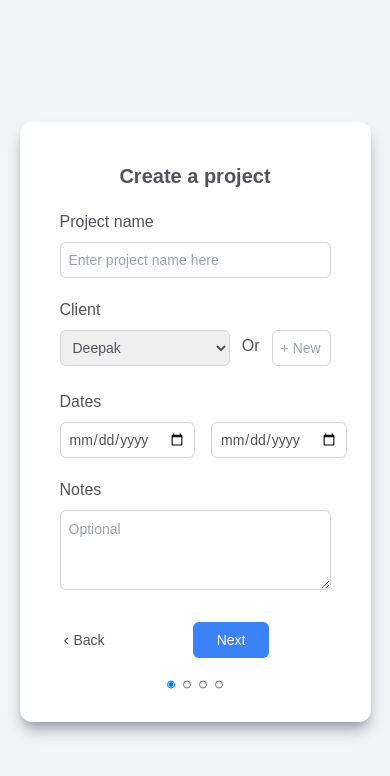
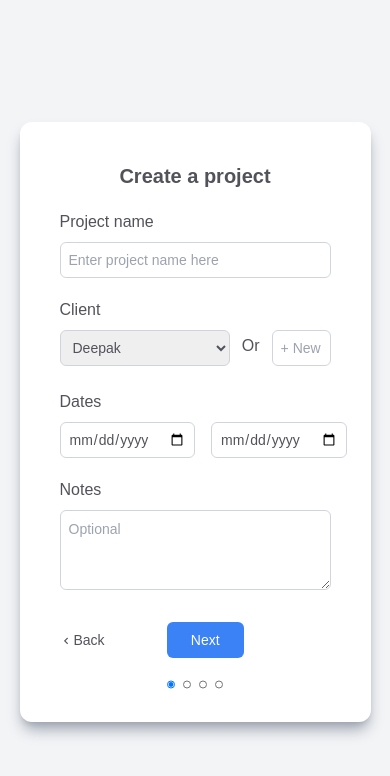
Before and after one commit to thedeepakmaurya/multiform, a React (Create React App) app: page / in a window 390 px wide. Shown: the top 776 px of the page. Built offline with nearby package versions, Linux system fonts and the light colour scheme.

Commit message:
layout fix

```diff
--- a/src/components/Button.js
+++ b/src/components/Button.js
@@ -4,7 +4,7 @@ const Button = ({step, nextStep, prevStep}) => {
 
   return (
     <>
-      <div className='flex items-center gap-20'>
+      <div className='flex items-center sm:gap-[20%] gap-20'>
         <button className='text-sm' onClick={prevStep}><i className='bx bx-chevron-left align-middle'></i>Back</button>
         <button className='text-sm p-2 pl-6 pr-6 rounded-md bg-blue-500 text-white ml-2' onClick={nextStep}>Next</button>
       </div>
--- a/src/components/pages/Team.js
+++ b/src/components/pages/Team.js
@@ -20,9 +20,9 @@ const Team = ({formData, setFormData, step, prevStep, handleSubmit, handleChange
           <button className='text-sm h-9 pl-6 pr-6 rounded-md bg-blue-500 text-white ' onClick={AddTeamMember}>Add</button>
         </div>
       </div>
-      <div className='mt-5'>
+      <div className='mt-5 w-full '>
          {
-          teamMembers.map((member, index) => <div key={index} className='flex flex-col sm:w-[380px] w-[480px] pl-10 pr-10 mb-2'>
+          teamMembers.map((member, index) => <div key={index} className='flex flex-col  mb-2'>
                   <div className='flex items-center gap-[340px]'>
                   <p className='text-sm font-semibold'>{member}</p>
                   <i className='bx bx-x'></i>
@@ -33,7 +33,7 @@ const Team = ({formData, setFormData, step, prevStep, handleSubmit, handleChange
       </div>
       {/* Button */}
       <div className='flex flex-col mt-[344px] w-full '>
-        <div className='flex justify-start items-center  sm:gap-[35px] gap-[80px]'>
+        <div className='flex justify-start items-center  sm:gap-[10%] gap-[15%]'>
           <button className='text-sm' onClick={prevStep}><i className='bx bx-chevron-left'></i>Back</button>
           <button className='text-sm p-2 pl-6 pr-6 rounded-md bg-blue-500 text-white ml-2 ' onClick={handleSubmit}>Create Project</button>
         </div>
```
